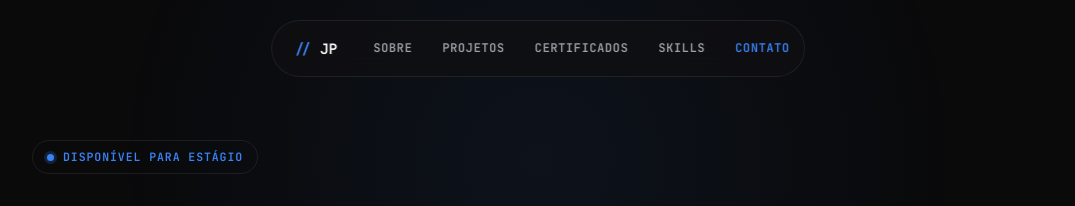
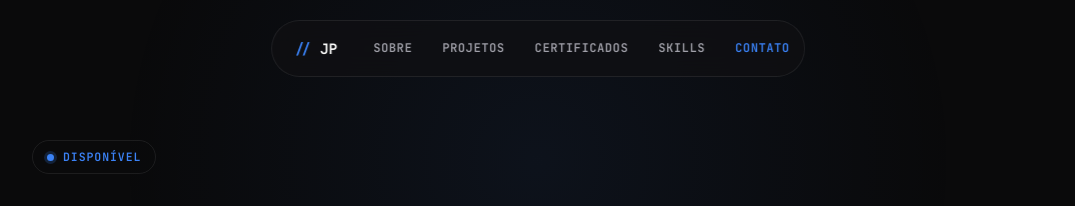
Before and after one commit to Diasx7/Portfolio-site, a React (Vite) app: page / in a window 1280 px wide. Shown: the top 206 px of the page, without its empty margins (102-1177 px from the left). Built offline with nearby package versions, Linux system fonts and the light colour scheme; no server answers; the database is empty.

Commit message:
mudar o disponivel para estagio para Disponivel

```diff
--- a/src/componentes/Hero.jsx
+++ b/src/componentes/Hero.jsx
@@ -5,7 +5,7 @@ export default function Hero({ textos, projetos, certificados, tecnologias }) {
     <section className="hero" id="inicio">
       <span className="hero-selo">
         <span className="hero-selo-bolinha" aria-hidden="true" />
-        Disponível para estágio
+        Disponível
       </span>
 
       <h1 className="hero-nome">
```
